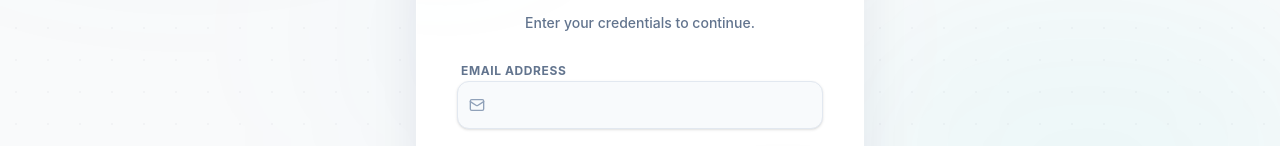
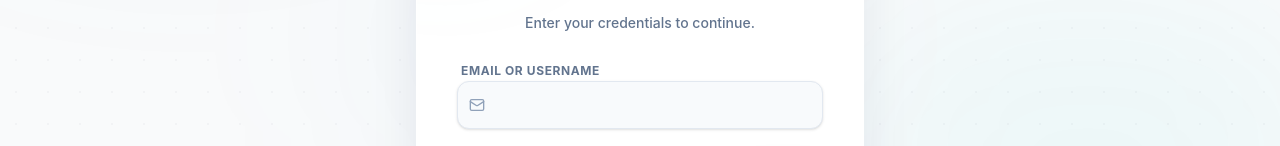
Before and after one commit to JamesKamau-5773/Unda-YouthNetwork-Frontend, a React (Vite) app: page /portal in a window 1280 px wide. Shown: the part 404-550 px from the top of the page. Built offline with nearby package versions, Linux system fonts and the light colour scheme.

Commit message:
feat(portal): allow sign-in with email or username (single identifier field)

```diff
--- a/src/pages/Portal/Login.jsx
+++ b/src/pages/Portal/Login.jsx
@@ -18,7 +18,7 @@ const PortalLogin = () => {
     if (q.get('mode') === 'signup') setMode('signup');
   }, [location.search]);
   const [formData, setFormData] = useState({
-    email: '',
+    identifier: '', // email or username
     password: ''
   });
   const [signupData, setSignupData] = useState({ fullName: '', email: '', username: '', phone: '', password: '', confirmPassword: '' });
@@ -149,11 +149,11 @@ const PortalLogin = () => {
     setError('');
 
     try {
-      // 1. Attempt Login - some backends expect `username` instead of `email`
-      const payload = {
-        username: formData.email,
-        password: formData.password
-      };
+      // 1. Attempt Login - accept either username or email in a single identifier field
+      const identifier = (formData.identifier || '').trim();
+      const payload = identifier.includes('@')
+        ? { username: identifier, email: identifier, password: formData.password }
+        : { username: identifier, password: formData.password };
       const response = await api.post('/api/auth/login', payload);
 
       // 2. Extract Token & User
@@ -299,15 +299,15 @@ const PortalLogin = () => {
 
               <div className="space-y-4">
                 <div className="space-y-2">
-                  <label className="text-xs font-bold text-slate-500 uppercase tracking-wider ml-1">Email Address</label>
+                    <label className="text-xs font-bold text-slate-500 uppercase tracking-wider ml-1">Email or Username</label>
                   <div className="relative">
                     <span className="absolute left-3 top-1/2 -translate-y-1/2 text-slate-400"><Mail size={16} /></span>
                     <Input
-                      type="email"
-                      name="email"
-                      aria-label="Email address"
+                      type="text"
+                      name="identifier"
+                      aria-label="Email or username"
                       className="h-12 rounded-xl bg-slate-50 border border-slate-200 pl-10 focus:ring-2 focus:ring-unda-teal/40 focus:border-unda-teal"
-                      value={formData.email}
+                      value={formData.identifier}
                       onChange={handleChange}
                       required
                     />
```
